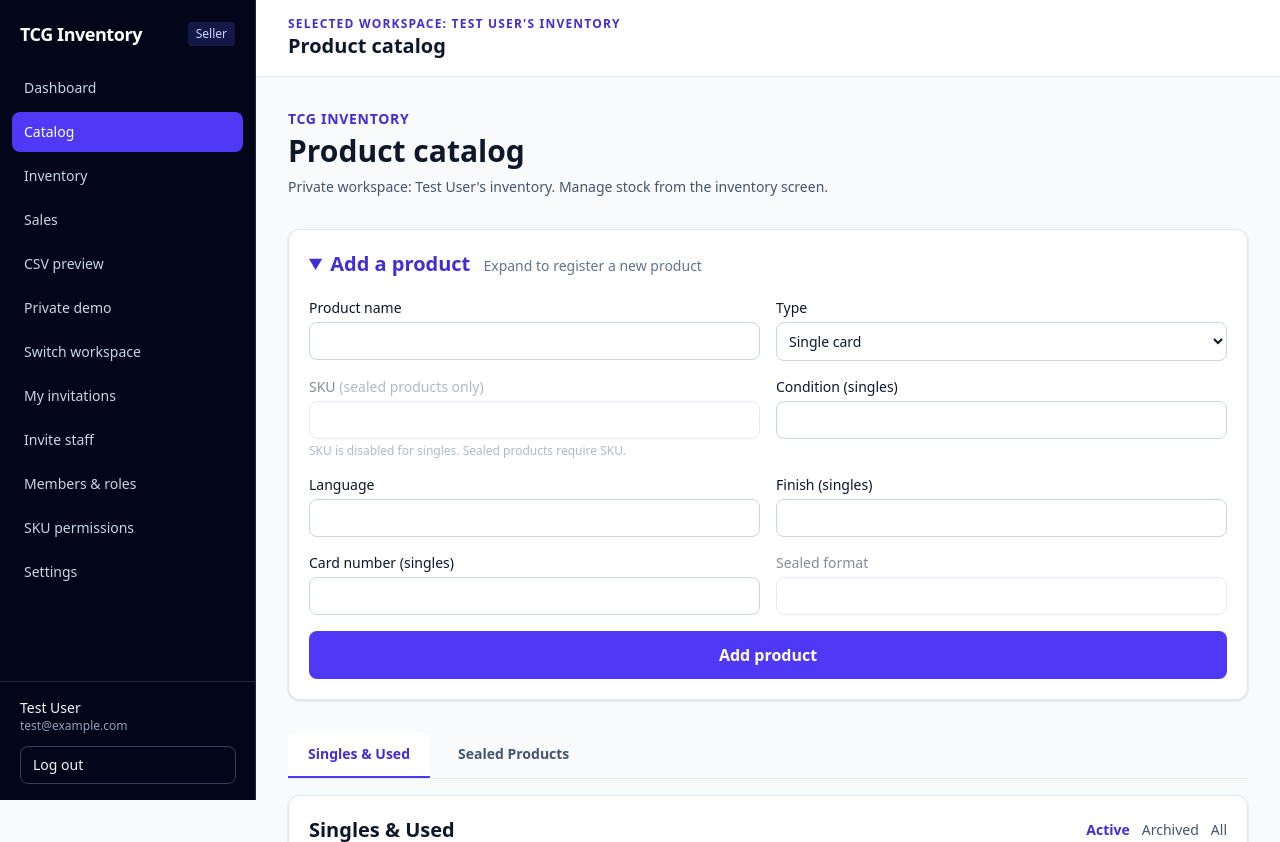
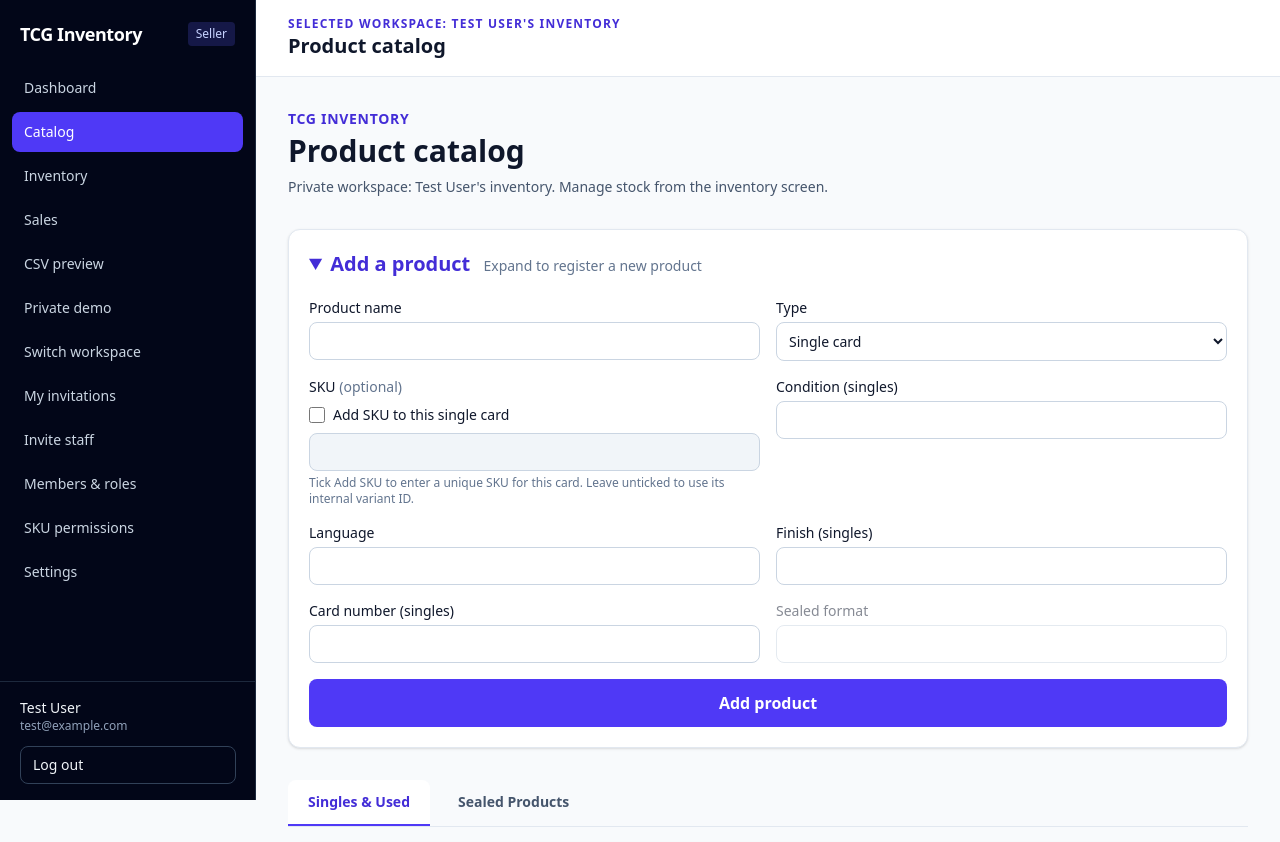
Before and after one commit to ariffasyraf-11/tcg-inventory, a Laravel app: page /catalog in a window 1280 px wide, after a click that opens the changed part. Shown: the top 842 px of the page. Run offline with Laravel 12, Linux system fonts and the light colour scheme; a user stored in the database is signed in; data comes from the database, SQL or seed files in the repository; data that the repository does not hold is empty; style sheets or scripts are compiled from the project's sources.

Commit message:
Catalog: optional single-card SKU checkbox aligned with workspace policy (#35)
* feat: align single-card SKU checkbox with workspace required/optional setting

* fix: align catalog tests and checked SKU validation with required policy

```diff
--- a/app/Http/Controllers/CatalogController.php
+++ b/app/Http/Controllers/CatalogController.php
@@ -48,7 +48,8 @@ class CatalogController extends Controller
         $data = $request->validate([
             'name' => ['required', 'string', 'max:255'],
             'type' => ['required', Rule::in(['single', 'sealed'])],
-            'sku' => [$request->input('type') === 'sealed' ? 'required' : 'nullable', 'string', 'max:100'],
+            'sku' => [$request->input('type') === 'sealed' || ($request->input('type') === 'single' && ($workspace->single_sku_enabled || $request->boolean('use_single_sku'))) ? 'required' : 'nullable', 'string', 'max:100'],
+            'use_single_sku' => ['sometimes', 'boolean'],
             'condition' => ['nullable', 'string', 'max:40'],
             'language' => ['nullable', 'string', 'max:40'],
             'finish' => ['nullable', 'string', 'max:40'],
--- a/resources/views/catalog/index.blade.php
+++ b/resources/views/catalog/index.blade.php
@@ -37,10 +37,15 @@
                     <option value="sealed" @selected(old('type') === 'sealed')>Sealed product</option>
                 </select>
             </label>
-            <label class="text-sm font-medium">SKU <span class="text-slate-500">(sealed products only)</span>
-                <input id="catalog-sku" name="sku" value="{{ old('sku') }}" maxlength="100" class="mt-1 block w-full rounded-lg border border-slate-300 p-2">
-                <span class="mt-1 block text-xs text-slate-500">SKU is disabled for singles. Sealed products require SKU.</span>
-            </label>
+            <div class="text-sm font-medium" id="catalog-sku-group">
+                <label for="catalog-sku" class="block">SKU <span id="catalog-sku-status" class="text-slate-500"></span></label>
+                <label id="catalog-single-sku-toggle-label" class="mt-2 flex items-center gap-2 text-sm font-normal">
+                    <input type="checkbox" id="catalog-single-sku-toggle" name="use_single_sku" value="1" @checked(old('use_single_sku', $workspace->single_sku_enabled ? '1' : '0') === '1') class="h-4 w-4 rounded border-slate-300">
+                    Add SKU to this single card
+                </label>
+                <input id="catalog-sku" name="sku" value="{{ old('sku') }}" maxlength="100" class="mt-2 block w-full rounded-lg border border-slate-300 p-2" aria-describedby="catalog-sku-help">
+                <p id="catalog-sku-help" class="mt-1 text-xs text-slate-500">Single-card SKU behavior follows your workspace SKU settings.</p>
+            </div>
             <label class="text-sm font-medium">Condition (singles)
                 <input data-single-field name="condition" list="catalog-condition-suggestions" value="{{ old('condition') }}" maxlength="40" class="mt-1 block w-full rounded-lg border border-slate-300 p-2">
             </label>
@@ -96,6 +101,11 @@ document.addEventListener('DOMContentLoaded', () => {
     if (!form) return;
     const type = document.getElementById('catalog-product-type');
     const sku = document.getElementById('catalog-sku');
+    const toggle = document.getElementById('catalog-single-sku-toggle');
+    const toggleLabel = document.getElementById('catalog-single-sku-toggle-label');
+    const skuStatus = document.getElementById('catalog-sku-status');
+    const skuHelp = document.getElementById('catalog-sku-help');
+    const singleSkuRequired = @json((bool) $workspace->single_sku_enabled);
     function syncTypeFields() {
         const sealed = type.value === 'sealed';
         form.querySelectorAll('[data-single-field]').forEach(input => {
@@ -106,11 +116,17 @@ document.addEventListener('DOMContentLoaded', () => {
             input.disabled = !sealed;
             input.closest('label').classList.toggle('opacity-50', !sealed);
         });
-        sku.disabled = !sealed;
-        sku.required = sealed;
-        sku.closest('label').classList.toggle('opacity-50', !sealed);
+        const enabled = sealed || singleSkuRequired || toggle.checked;
+        toggleLabel.hidden = sealed || singleSkuRequired;
+        toggle.disabled = sealed || singleSkuRequired;
+        sku.disabled = !enabled;
+        sku.required = sealed || singleSkuRequired;
+        skuStatus.textContent = sealed ? '(required for sealed products)' : (singleSkuRequired ? '(required by workspace settings)' : '(optional)');
+        skuHelp.textContent = sealed ? 'Sealed products always require a unique SKU.' : (singleSkuRequired ? 'Your workspace requires a SKU for every new single card.' : 'Tick Add SKU to enter a unique SKU for this card. Leave unticked to use its internal variant ID.');
+        sku.classList.toggle('bg-slate-100', !enabled);
     }
     type.addEventListener('change', syncTypeFields);
+    toggle.addEventListener('change', syncTypeFields);
     syncTypeFields();
 });
 </script></body></html>
--- a/resources/views/settings/sku-permissions.blade.php
+++ b/resources/views/settings/sku-permissions.blade.php
@@ -3,6 +3,6 @@
 <header><h1 class="text-2xl font-bold">SKU & catalog permissions</h1><p class="mt-2 text-sm text-slate-600">Workspace: {{ $workspace->name }}. These settings are restricted to the workspace owner.</p></header>
 @if(session('status'))<p role="status" class="rounded bg-emerald-50 p-3">{{ session('status') }}</p>@endif
 @if($errors->any())<div role="alert" class="rounded bg-red-50 p-3">@foreach($errors->all() as $error)<p>{{ $error }}</p>@endforeach</div>@endif
-<section class="rounded-xl border bg-white p-5"><h2 class="mb-3 text-lg font-semibold">SKU requirement</h2><p class="mb-4 text-sm text-slate-600">Choose whether new single cards require an SKU. Sealed products always require an SKU. Changing this setting does not modify existing products. SKU-less singles cannot use SKU-based CSV imports.</p><form method="POST" action="{{ route('settings.sku-permissions.update') }}" class="space-y-4">@csrf @method('PATCH')<label class="block text-sm font-medium">Require SKU for new single cards<select name="single_sku_enabled" class="mt-2 block w-full max-w-md rounded border p-2"><option value="1" @selected($workspace->single_sku_enabled)>Required</option><option value="0" @selected(! $workspace->single_sku_enabled)>Optional</option></select></label><button class="rounded bg-indigo-700 px-4 py-2 text-white">Save SKU requirement</button></form></section>
+<section class="rounded-xl border bg-white p-5"><h2 class="mb-3 text-lg font-semibold">SKU requirement</h2><p class="mb-4 text-sm text-slate-600">Choose whether new single cards require an SKU. Sealed products always require an SKU. When Required is selected, the creation form always requires SKU. When Optional is selected, a checkbox lets the seller choose whether to add one. Changing this setting does not modify existing products. SKU-less singles cannot use SKU-based CSV imports.</p><form method="POST" action="{{ route('settings.sku-permissions.update') }}" class="space-y-4">@csrf @method('PATCH')<label class="block text-sm font-medium">Require SKU for new single cards<select name="single_sku_enabled" class="mt-2 block w-full max-w-md rounded border p-2"><option value="1" @selected($workspace->single_sku_enabled)>Required</option><option value="0" @selected(! $workspace->single_sku_enabled)>Optional</option></select></label><button class="rounded bg-indigo-700 px-4 py-2 text-white">Save SKU requirement</button></form></section>
 <section class="rounded-xl border bg-white p-5"><h2 class="mb-3 text-lg font-semibold">SKU editing permission</h2><p class="text-sm text-slate-600">Existing SKUs can be changed from the product edit page by roles allowed to edit catalog information. Changes are checked for workspace uniqueness and recorded in the SKU audit table. External CSV files using old SKUs must be updated manually.</p></section>
 </x-app-shell></body></html>
```
Also changed, not shown: docs/22-user-guide-workspaces-and-collaboration.md (+4 -0 lines), tests/Feature/CatalogTest.php (+20 -5 lines).
